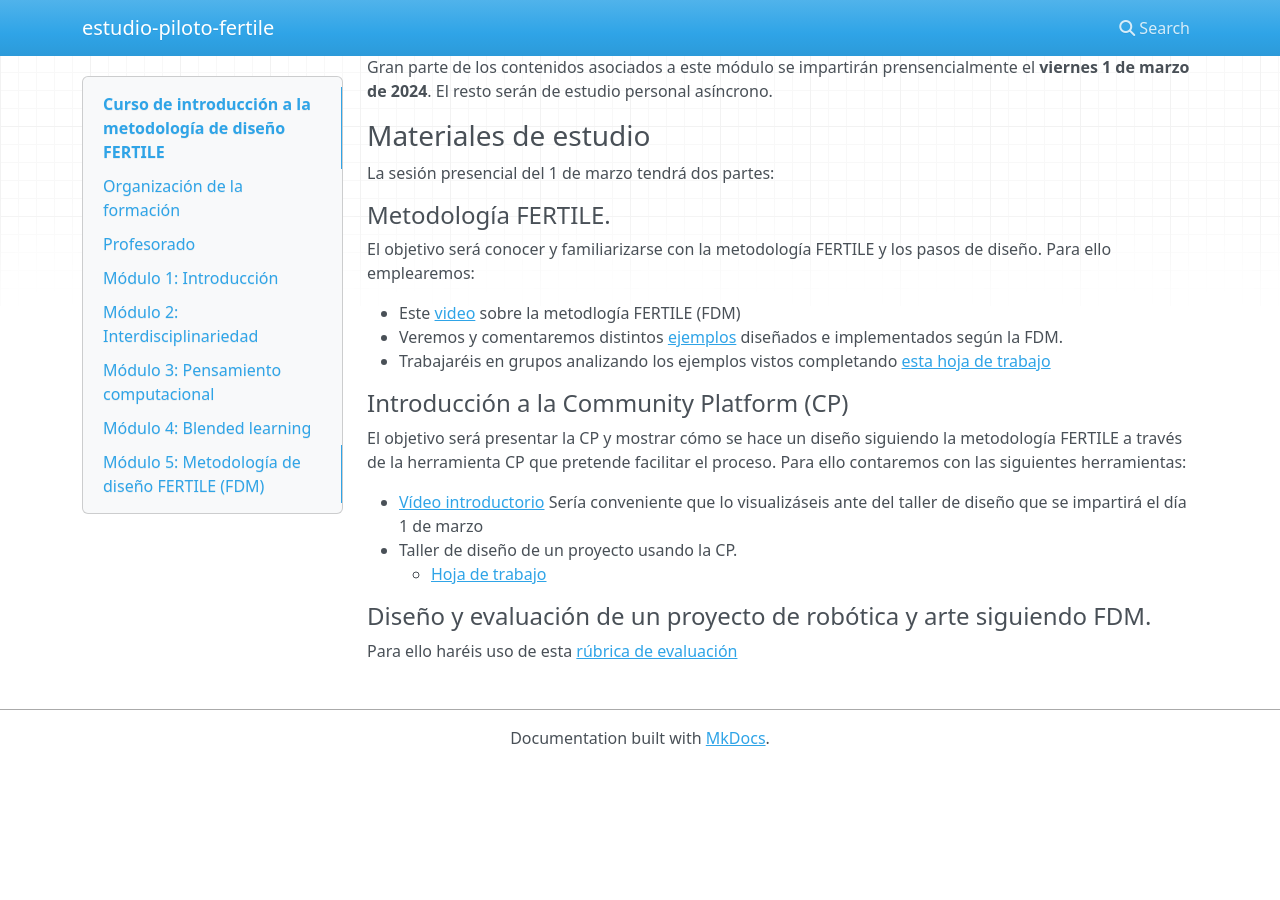
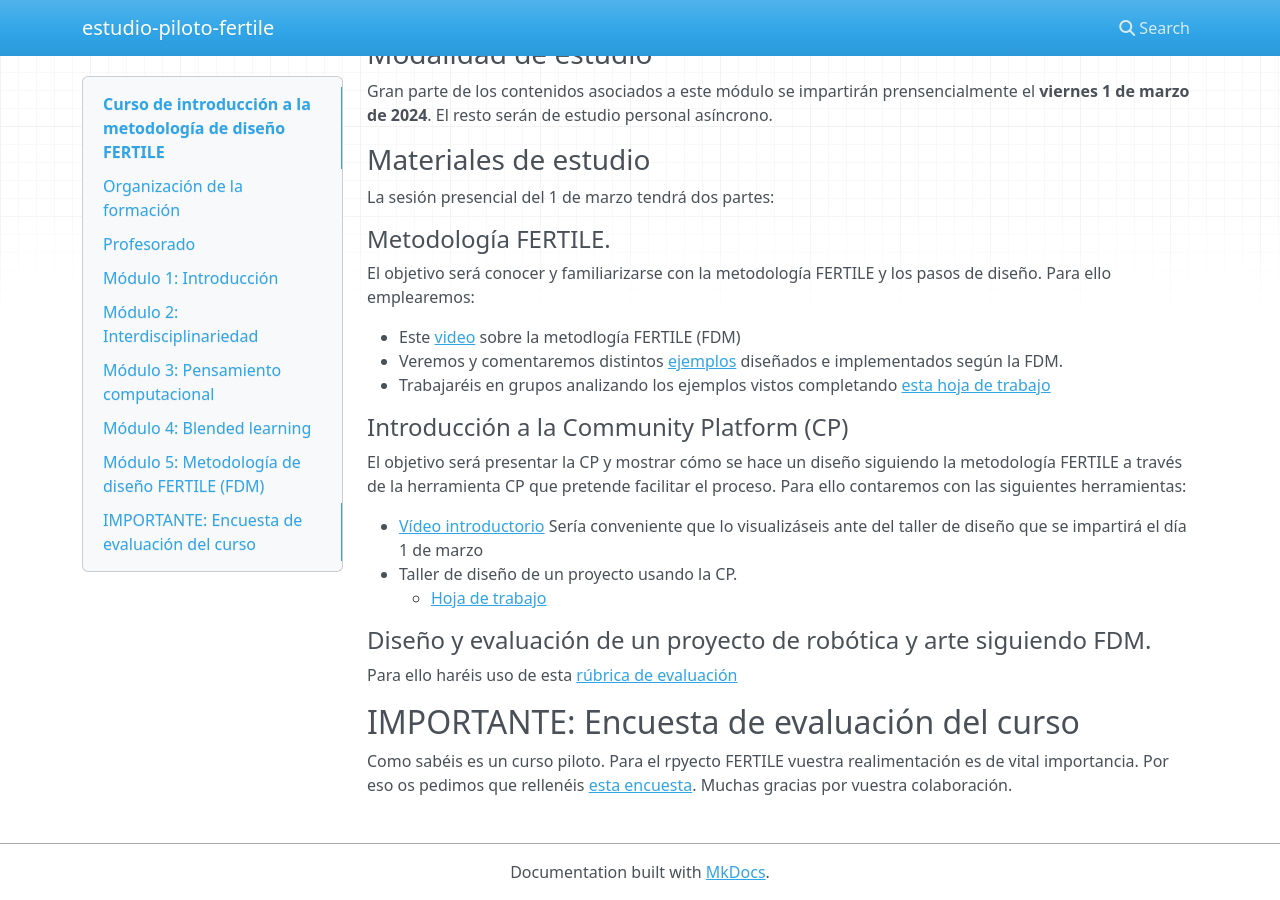
Before and after one commit to RoboticsLabURJC/estudio-piloto-fertile, an MkDocs documentation site: the page built from docs/index.md, in a window 1280 px wide and 900 px high, scrolled down 5272 px. Built offline with MkDocs 1.6.1, drawn with Linux system fonts in a browser that asks for light colours; nearby versions of some CDN libraries; before the commit the page ends 6038 px from its top, so only the background shows below that; some of the changed text lies outside the part shown.

Commit message:
Incluida la presentacion del 23 y la encuesta de evaluacion

```diff
--- a/docs/index.md
+++ b/docs/index.md
@@ -150,7 +150,7 @@ Este módulo de pensamiento computacional se divide en tres partes:
 
 #### Taller presencial
 
-Un taller presencial de 2h de duración sobre **habilidades del pensamiento computacional** que se impartirá en la sesión presencial del *23 de febrero*.
+Un taller presencial de 2h de duración sobre **habilidades del pensamiento computacional** que se impartirá en la sesión presencial del *23 de febrero*. [Esta presentación](materiales/CT_03.pdf) es la que usamos en el taller de habilidades de pensamiento computacional.
 
 #### Estudio sobre habilidades de pensamiento computacional
 
@@ -225,3 +225,8 @@ El objetivo será presentar la CP y mostrar cómo se hace un diseño siguiendo l
 #### Diseño y evaluación de un proyecto de robótica y arte siguiendo FDM.
 
 Para ello haréis uso de esta [rúbrica de evaluación](materiales/FDM_02.pdf)
+
+
+## IMPORTANTE: Encuesta de evaluación del curso
+
+Como sabéis es un curso piloto. Para el rpyecto FERTILE vuestra realimentación es de vital importancia. Por eso os pedimos que rellenéis [esta encuesta](https://docs.google.com/forms/d/1gx1-9yhiGUVCaM-53qBxQJEzsINu_k0G9wuG5UlwQx4/viewform?edit_requested=true). Muchas gracias por vuestra colaboración.
```
Also changed, not shown: 1 other file.
